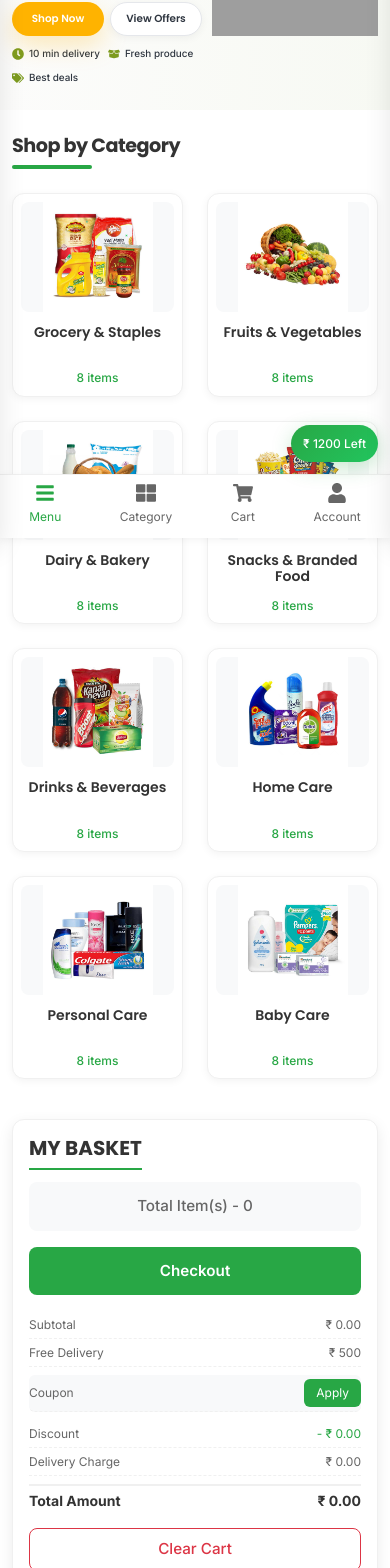
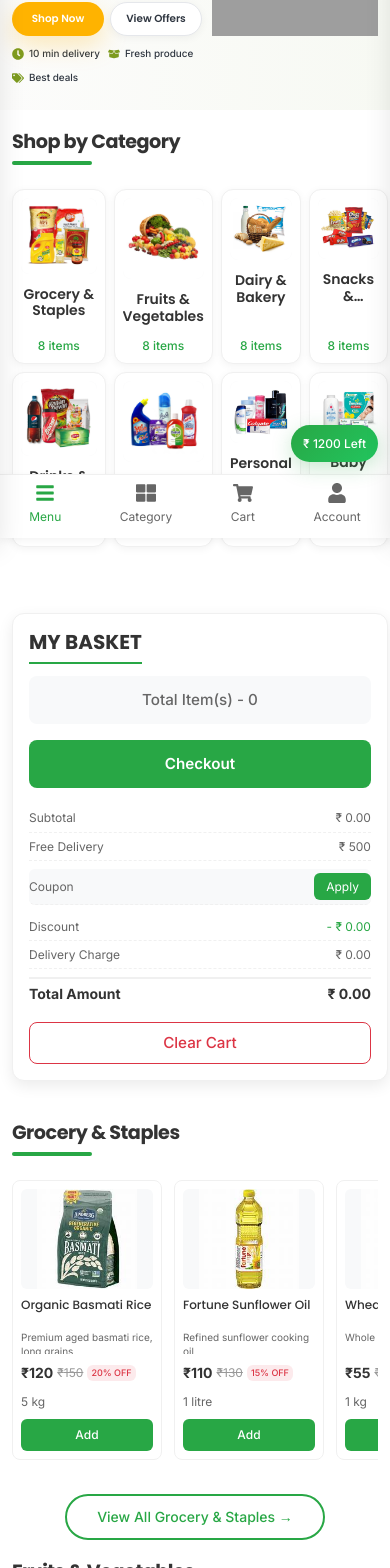
Before and after one commit to vyshnavs0003-sys/budgetbasket-pro-v2, a React (Vite) app: page / in a window 390 px wide. Shown: the part 306-1874 px from the top of the page. Built offline with nearby package versions, Linux system fonts and the light colour scheme; grey boxes are pictures that could not be loaded.

Commit message:
style: improve responsive layout of home page

```diff
--- a/src/pages/Home.css
+++ b/src/pages/Home.css
@@ -1,3 +1,94 @@
+/* Home.css */
+
+/* CATEGORIES + BASKET LAYOUT */
+.home-layout {
+  display: flex;
+  flex-wrap: wrap;
+  gap: 30px;
+}
+
+.home-categories {
+  flex: 2;
+  min-width: 0;
+}
+
+.home-basket {
+  flex: 1;
+  min-width: 280px;
+}
+
+
+.categories-grid {
+  display: grid;
+  grid-template-columns: repeat(4, 1fr);
+  gap: 20px;
+}
+
+.category-card-wrapper {
+  width: 100%;
+}
+
+/* PRODUCT ROWS */
+
+.product-row-scroll {
+  display: grid;
+  grid-template-columns: repeat(6, 1fr);
+  gap: 16px;
+}
+
+
+@media (max-width: 991px) {
+  .product-row-scroll {
+    display: flex;
+    overflow-x: auto;
+    gap: 12px;
+    scroll-snap-type: x mandatory;
+    -webkit-overflow-scrolling: touch;
+    padding-bottom: 8px;
+  }
+  .product-card-wrapper {
+    flex: 0 0 180px;
+    scroll-snap-align: start;
+  }
+}
+
+
+@media (max-width: 767px) {
+  .product-card-wrapper {
+    flex: 0 0 150px;
+  }
+}
+
+/* CATEGORIES RESPONSIVE */
+@media (max-width: 992px) {
+  .categories-grid {
+    grid-template-columns: repeat(3, 1fr);
+    gap: 15px;
+  }
+}
+
+@media (max-width: 768px) {
+  .home-layout {
+    flex-direction: column;
+  }
+  .home-basket {
+    order: 2;
+    margin-top: 20px;
+  }
+  .categories-grid {
+    grid-template-columns: repeat(4, 1fr);
+    gap: 10px;
+  }
+}
+
+@media (max-width: 576px) {
+  .categories-grid {
+    grid-template-columns: repeat(4, 1fr);
+    gap: 8px;
+  }
+}
+
+/* VIEW ALL BUTTON */
 .view-all-btn {
   background: transparent;
   color: var(--primary);
@@ -11,6 +102,7 @@
   display: inline-flex;
   align-items: center;
   gap: 8px;
+  margin-top: 10px;
 }
 
 .view-all-btn:hover {
@@ -19,3 +111,36 @@
   transform: translateY(-2px);
   box-shadow: var(--shadow-green);
 }
+
+/* BASKET STICKY ON DESKTOP */
+@media (min-width: 769px) {
+  .home-basket {
+    position: sticky;
+    top: 100px;
+    align-self: flex-start;
+  }
+}
+
+/*  SECTION SPACING */
+.home-categories-section {
+  padding: 20px 0;
+}
+
+.home-product-row {
+  margin: 20px 0;
+}
+
+/* Scrollbar styling */
+@media (max-width: 991px) {
+  .product-row-scroll::-webkit-scrollbar {
+    height: 4px;
+  }
+  .product-row-scroll::-webkit-scrollbar-track {
+    background: var(--border-light);
+    border-radius: 10px;
+  }
+  .product-row-scroll::-webkit-scrollbar-thumb {
+    background: var(--primary);
+    border-radius: 10px;
+  }
+}
--- a/src/pages/Home.jsx
+++ b/src/pages/Home.jsx
@@ -5,6 +5,7 @@
 import MyBasket from '../components/ui/MyBasket';
 import HowItWorks from '../components/ui/home-ui/HowItWorks';
 import ProductsCard from '../components/ui/ProductCard';
+import DailyOffer from '../components/ui/DailyOffer';
 
 import groceryImg from '../assets/images/grocery.jpg';
 import fruitsImg from '../assets/images/fruits-veg.jpg';
@@ -37,9 +38,9 @@
     setProducts(allProducts);
   }, []);
 
- const getProductsByCategory = (categoryName) => {
-  return products.filter((p) => p.category === categoryName).slice(0, 6);
-};
+  const getProductsByCategory = (categoryName) => {
+    return products.filter((p) => p.category === categoryName).slice(0, 6);
+  };
 
   const getItemCountByCategory = (categoryId) => {
     return products.filter((p) => p.categoryId === categoryId).length;
@@ -47,34 +48,17 @@
 
   return (
     <div>
-      {/* Hero Banner */}
       <HeroBanner />
 
       {/* Categories + MyBasket Section */}
-      <section className="py-4">
+      <section className="home-categories-section">
         <div className="container">
-          <div className="row">
-            <div className="col-md-8">
+          <div className="home-layout">
+            <div className="home-categories">
               <h2 className="app-section-title">Shop by Category</h2>
-
-              {/* First row of 4 categories */}
-              <div className="row">
-                {categories.slice(0, 4).map((category, idx) => (
-                  <div key={idx} className="col-md-3 col-6 mb-4">
-                    <CategoryCard
-                      name={category.name}
-                      image={category.image}
-                      itemCount={getItemCountByCategory(category.categoryId)}
-                      categoryId={category.categoryId}
-                    />
-                  </div>
-                ))}
-              </div>
-
-              {/* Second row of 4 categories */}
-              <div className="row">
-                {categories.slice(4, 8).map((category, idx) => (
-                  <div key={idx + 4} className="col-md-3 col-6 mb-4">
+              <div className="categories-grid">
+                {categories.map((category, idx) => (
+                  <div key={idx} className="category-card-wrapper">
                     <CategoryCard
                       name={category.name}
                       image={category.image}
@@ -85,13 +69,13 @@
                 ))}
               </div>
             </div>
-
-            <div className="col-md-4">
+            <div className="home-basket">
               <MyBasket />
             </div>
           </div>
         </div>
       </section>
+
 
       {/* Product Rows */}
       {categories.map((category) => {
@@ -99,19 +83,16 @@
         if (categoryProducts.length === 0) return null;
 
         return (
-          <section key={category.categoryId} className="category-row py-4">
+          <section key={category.categoryId} className="home-product-row">
             <div className="container">
               <h2 className="app-section-title mb-4">{category.name}</h2>
-
-              {/* Only one row */}
-              <div className="row">
+              <div className="product-row-scroll">
                 {categoryProducts.map((product) => (
-                  <div key={product.id} className="col-lg-2 col-md-3 col-6 mb-3">
+                  <div key={product.id} className="product-card-wrapper">
                     <ProductsCard product={product} />
                   </div>
                 ))}
               </div>
-
               <div className="text-center mt-3">
                 <button
                   className="view-all-btn"
@@ -126,7 +107,6 @@
         );
       })}
 
-      {/* How It Works */}
       <HowItWorks />
     </div>
   );
```
